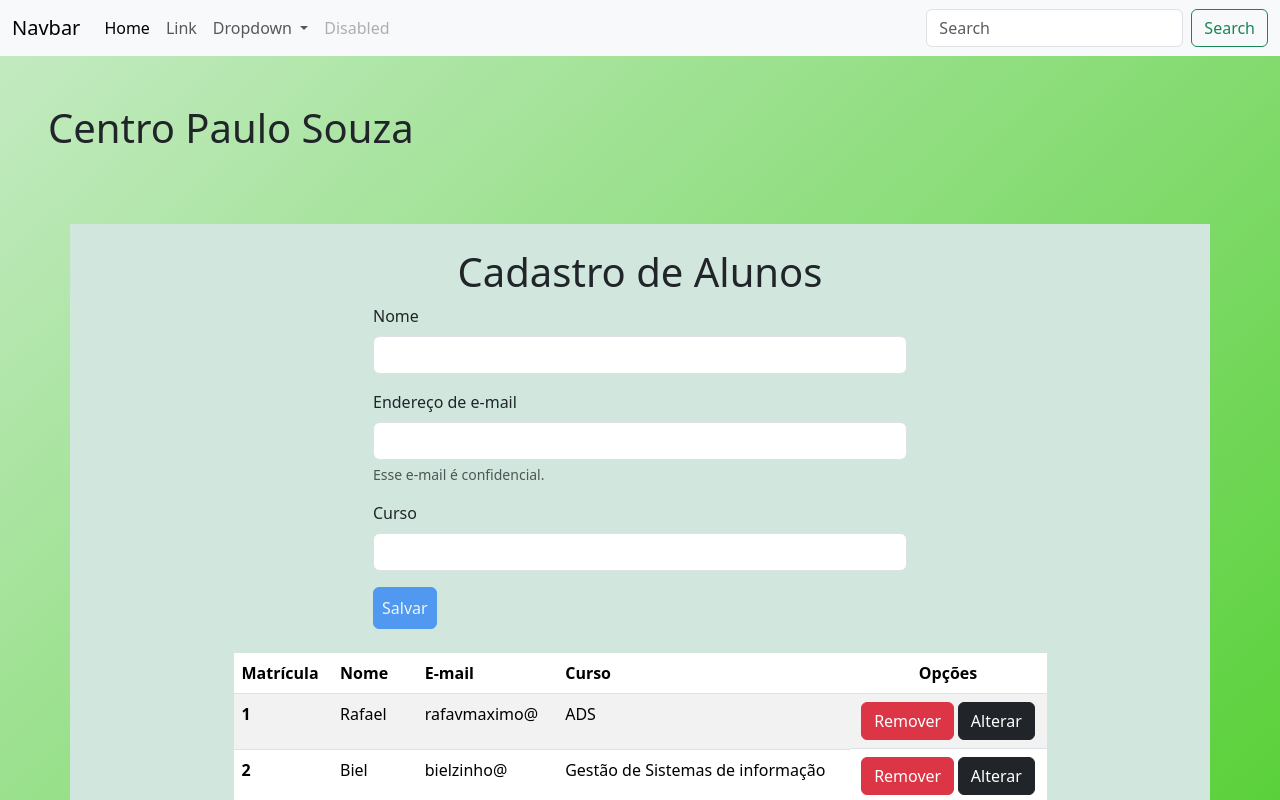
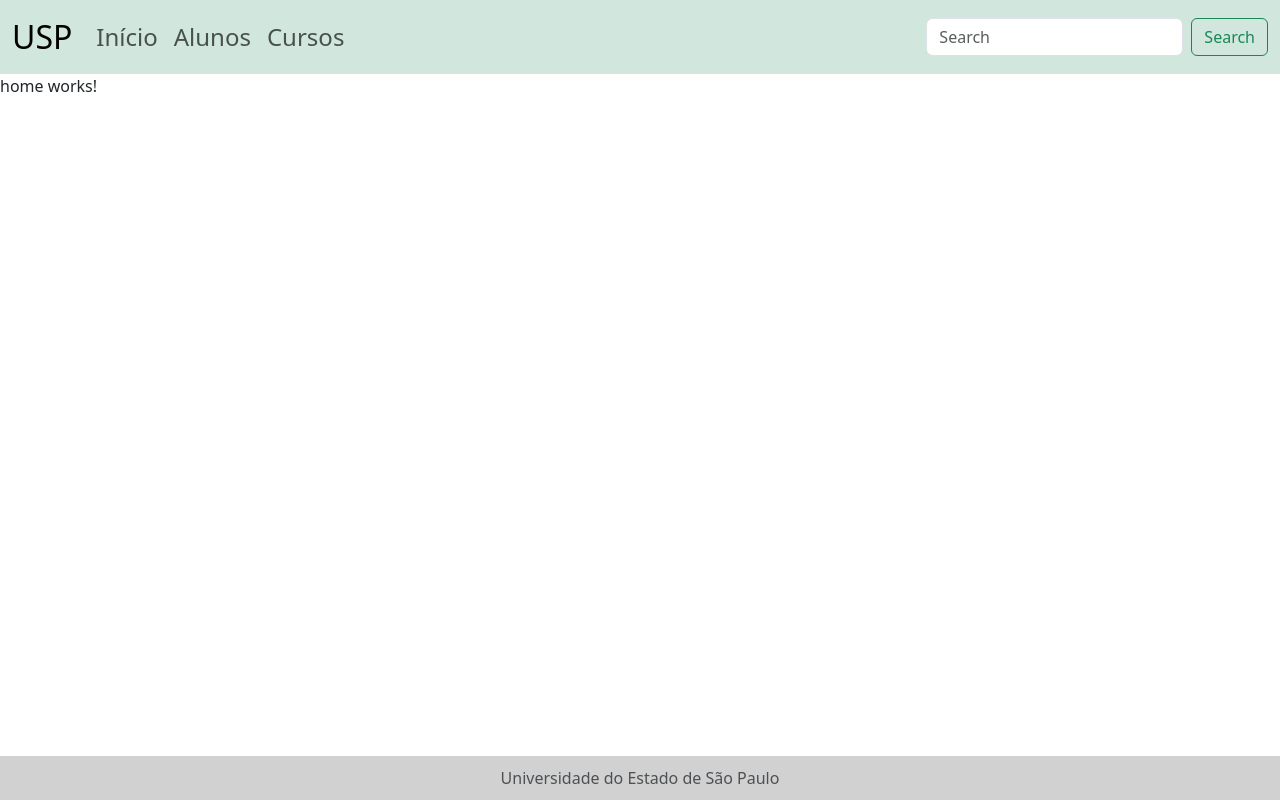
Before and after one commit to rafaelvieiramaximo/Cadastro-de-Aluno, an Angular app: page / in a window 1280 px wide. Shown: the top 800 px of the page. Built offline with nearby package versions, Linux system fonts and the light colour scheme; data requests are answered from the project's data file.

Commit message:
:fireworks:Add routes

```diff
--- a/src/app/app-routing.module.ts
+++ b/src/app/app-routing.module.ts
@@ -1,7 +1,16 @@
 import { NgModule } from '@angular/core';
 import { RouterModule, Routes } from '@angular/router';
+import { HomeComponent } from './home/home.component';
+import { StudentsComponent } from './students/students.component';
+import { CoursesComponent } from './courses/courses.component';
 
-const routes: Routes = [];
+const routes: Routes = [
+  {path: '', component: HomeComponent},
+  {path: 'students', component: StudentsComponent},
+  {path: 'courses', component: CoursesComponent}
+
+
+];
 
 @NgModule({
   imports: [RouterModule.forRoot(routes)],
--- a/src/app/app.component.html
+++ b/src/app/app.component.html
@@ -1,4 +1,3 @@
 <app-navbar></app-navbar>
-<h1 class="m-auto p-5">Centro Paulo Souza</h1>
-<app-students></app-students>
+<router-outlet></router-outlet>
 <app-footer></app-footer>
--- a/src/app/footer/footer.component.css
+++ b/src/app/footer/footer.component.css
@@ -0,0 +1,7 @@
+footer{
+    background-color: rgb(209, 209, 209);
+    padding: 10px 0;
+    position: fixed;
+    bottom: 0;
+    width: 100%;
+}
--- a/src/app/footer/footer.component.html
+++ b/src/app/footer/footer.component.html
@@ -1 +1,5 @@
-<p>footer works!</p>
+<footer>
+    <div class="container text-center">
+        <span class="text-muted"> Universidade do Estado de São Paulo</span>
+    </div>
+</footer>
--- a/src/app/navbar/navbar.component.html
+++ b/src/app/navbar/navbar.component.html
@@ -1,30 +1,19 @@
-<nav class="navbar navbar-expand-lg bg-body-tertiary">
+<nav class="navbar navbar-expand-lg bg-body-tertiary fs-4 bg-success-subtle">
     <div class="container-fluid">
-      <a class="navbar-brand" href="#">Navbar</a>
+      <a class="navbar-brand fs-2" href="#">USP</a>
       <button class="navbar-toggler" type="button" data-bs-toggle="collapse" data-bs-target="#navbarSupportedContent" aria-controls="navbarSupportedContent" aria-expanded="false" aria-label="Toggle navigation">
         <span class="navbar-toggler-icon"></span>
       </button>
       <div class="collapse navbar-collapse" id="navbarSupportedContent">
         <ul class="navbar-nav me-auto mb-2 mb-lg-0">
           <li class="nav-item">
-            <a class="nav-link active" aria-current="page" href="#">Home</a>
+            <a class="nav-link" aria-current="page" href="#">Início</a>
           </li>
           <li class="nav-item">
-            <a class="nav-link" href="#">Link</a>
-          </li>
-          <li class="nav-item dropdown">
-            <a class="nav-link dropdown-toggle" href="#" role="button" data-bs-toggle="dropdown" aria-expanded="false">
-              Dropdown
-            </a>
-            <ul class="dropdown-menu">
-              <li><a class="dropdown-item" href="#">Action</a></li>
-              <li><a class="dropdown-item" href="#">Another action</a></li>
-              <li><hr class="dropdown-divider"></li>
-              <li><a class="dropdown-item" href="#">Something else here</a></li>
-            </ul>
+            <a class="nav-link" aria-current="page" routerLink="/students">Alunos</a>
           </li>
           <li class="nav-item">
-            <a class="nav-link disabled" aria-disabled="true">Disabled</a>
+            <a class="nav-link" aria-current="page" href="/courses">Cursos</a>
           </li>
         </ul>
         <form class="d-flex" role="search">
--- a/src/app/students/students.component.html
+++ b/src/app/students/students.component.html
@@ -1,4 +1,4 @@
-<div class="container bg-success-subtle p-4 t-2 my-4">
+<div class="container bg-success-subtle p-4 my-2">
     <div class="row">
         <div class="col-6 m-auto">
             <h1 class="text-center">Cadastro de Alunos</h1>
--- a/src/styles.css
+++ b/src/styles.css
@@ -1,4 +1,4 @@
 /* You can add global styles to this file, and also import other style files */
-body{
+/* body{
     background-image: linear-gradient(to bottom right, #C6EBC5 , #45cc1f);
-}
+} */
```
